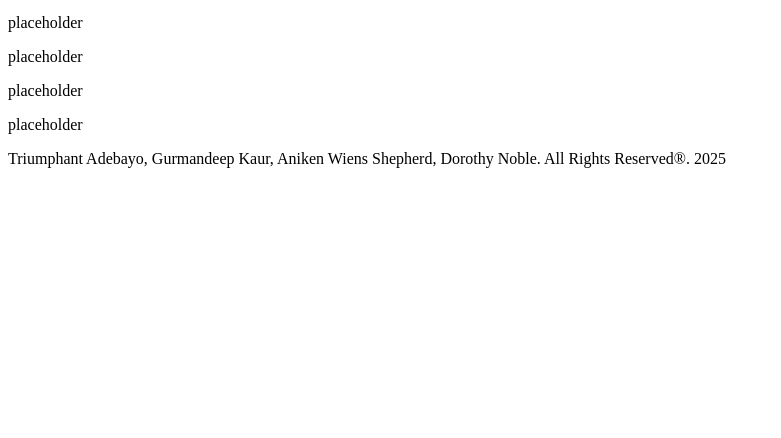
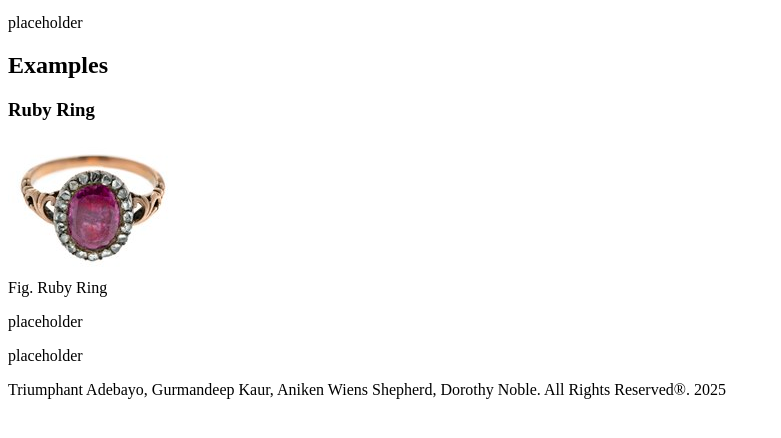
Before and after one commit to anikenskywalker99/hack2-group6-comp2230, a plain HTML site: page index.html in a window 1280 px wide. Shown: the part 154-592 px from the top of the page, without its empty margins (0-781 px from the left). Drawn offline with Linux system fonts and the light colour scheme.

Commit message:
Added image placeholders, as the image folder was not appearing in GitHub.

```diff
--- a/index.html
+++ b/index.html
@@ -23,7 +23,12 @@
                 <p>placeholder</p>
             </section>
             <section id="examples">
-                <p>placeholder</p>
+                <h2>Examples</h2>
+                <h3>Ruby Ring</h3>
+                <img src="images/ruby.jpg" alt="A ruby ring">
+                <figcaption>Fig. Ruby Ring</figcaption>
+                <!-- source is https://en.wikipedia.org/wiki/File:Fingerring_av_guld_med_rubin_och_rosenstenar,_1700-tal_-_Hallwylska_museet_-_110184.tif
+                via https://en.wikipedia.org/wiki/Jewellery -->
             </section>
             <section id="about">
                 <p>placeholder</p>
```
Also changed, not shown: images/ruby.jpg (added).
